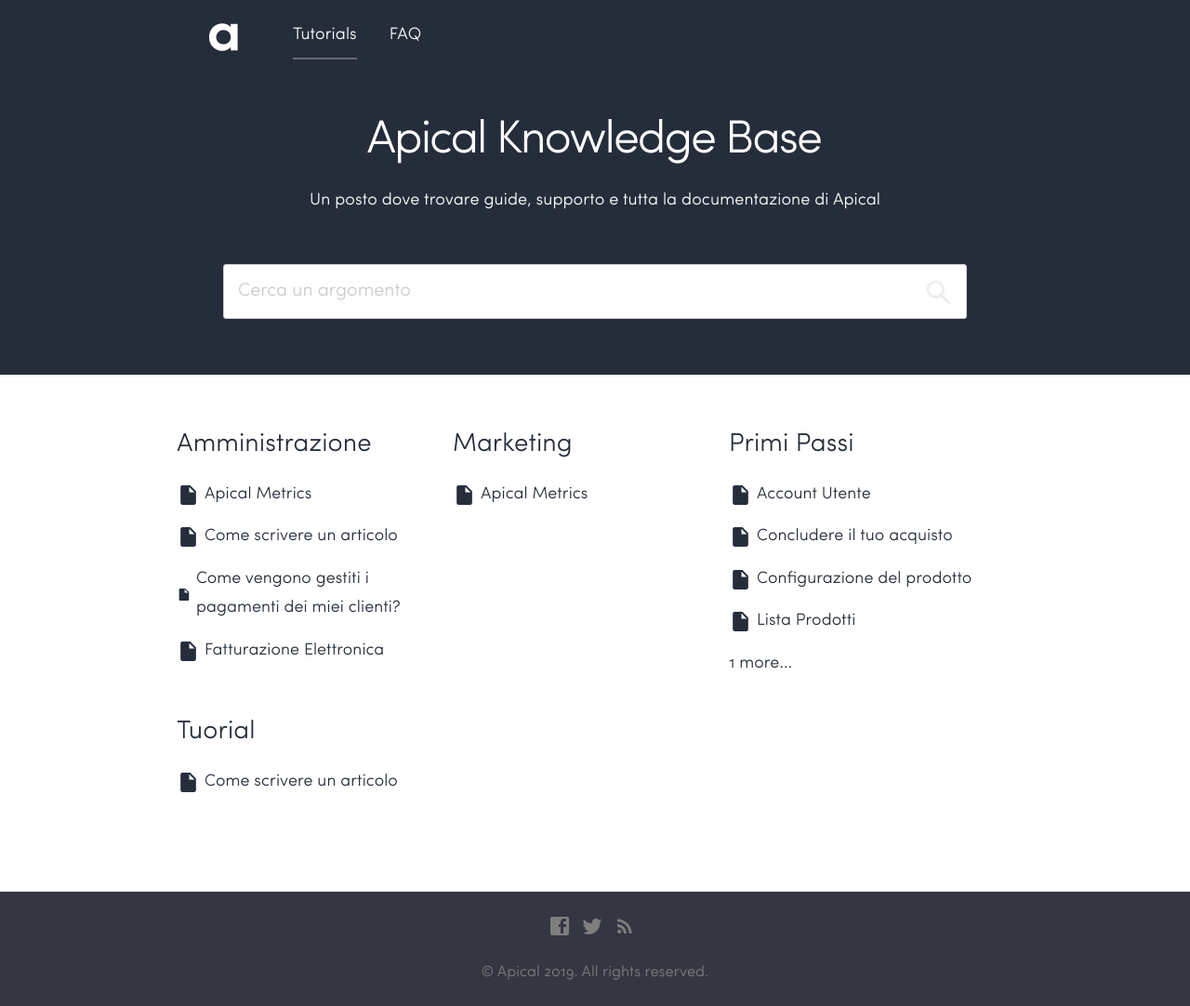
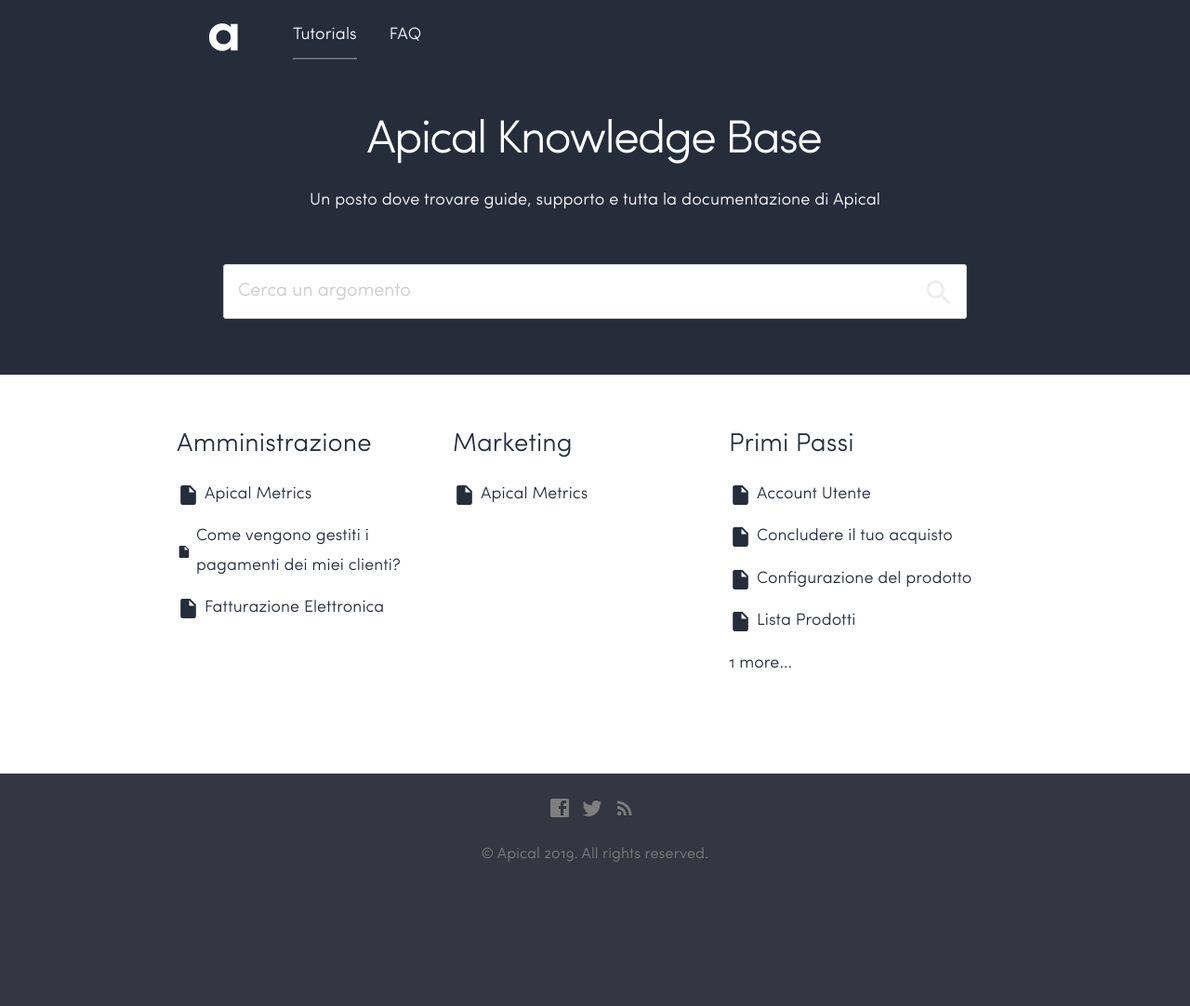
Before and after one commit to marcinjak9/apical-kb, a Jekyll site: the page built from index.html, in a window 1280 px wide. Shown: the whole page at 93% size. Built offline with Jekyll 4.4.1, drawn with Linux system fonts in a browser that asks for light colours; nearby versions of some CDN libraries; after the commit the page ends 955 px from its top, so only the background shows below that.

Commit message:
Updated '_posts/2019-04-06-come-scrivere-un-articolo.md' via CloudCannon

```diff
--- a/_posts/2019-04-06-come-scrivere-un-articolo.md
+++ b/_posts/2019-04-06-come-scrivere-un-articolo.md
@@ -2,18 +2,16 @@
 date: 2019-04-06 00:00:00
 title: Come scrivere un articolo
 categories:
-  - tuorial
-  - amministrazione
 description: Lorem ipsum dolor set
 type: Document
 ---
 
 # Lorem ipsum dolor set
 
-
+&nbsp;
 
 Hello world
 
-
+&nbsp;
 
 ![](/uploads/akshar-dave-613564-unsplash.jpg)
```
